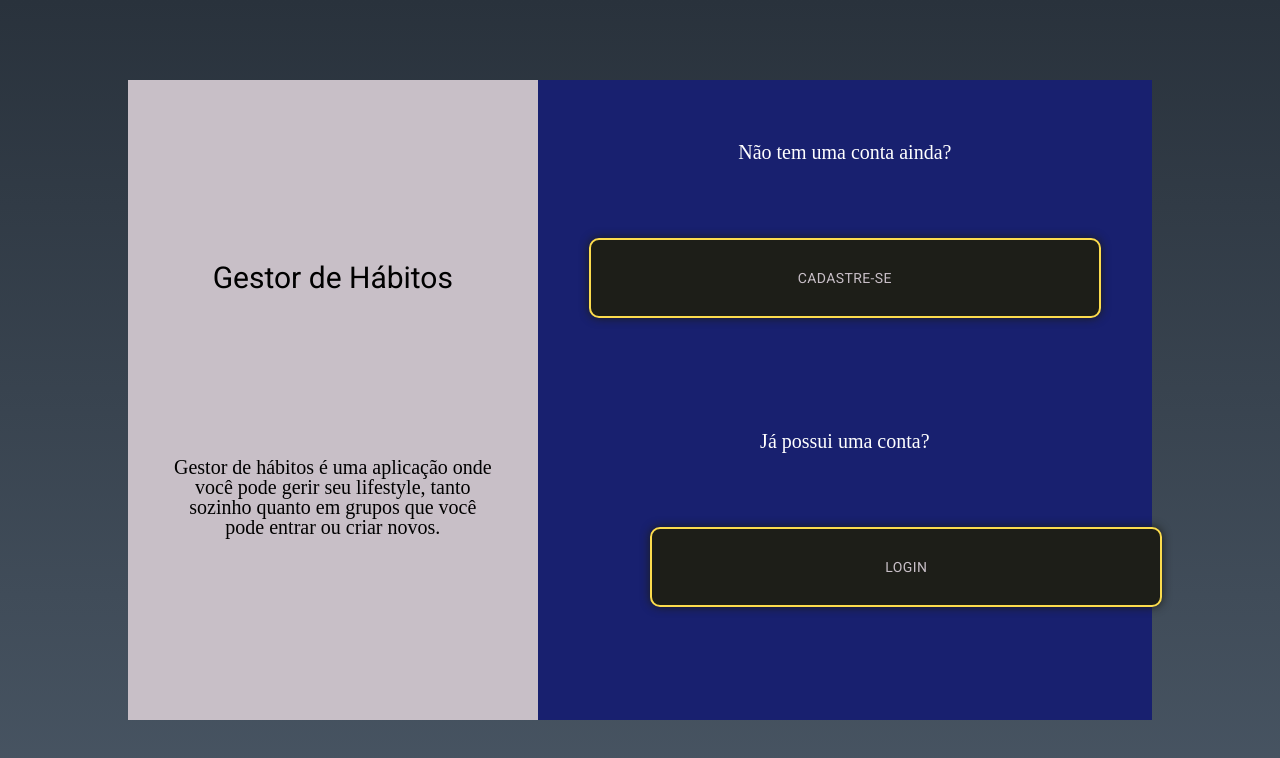
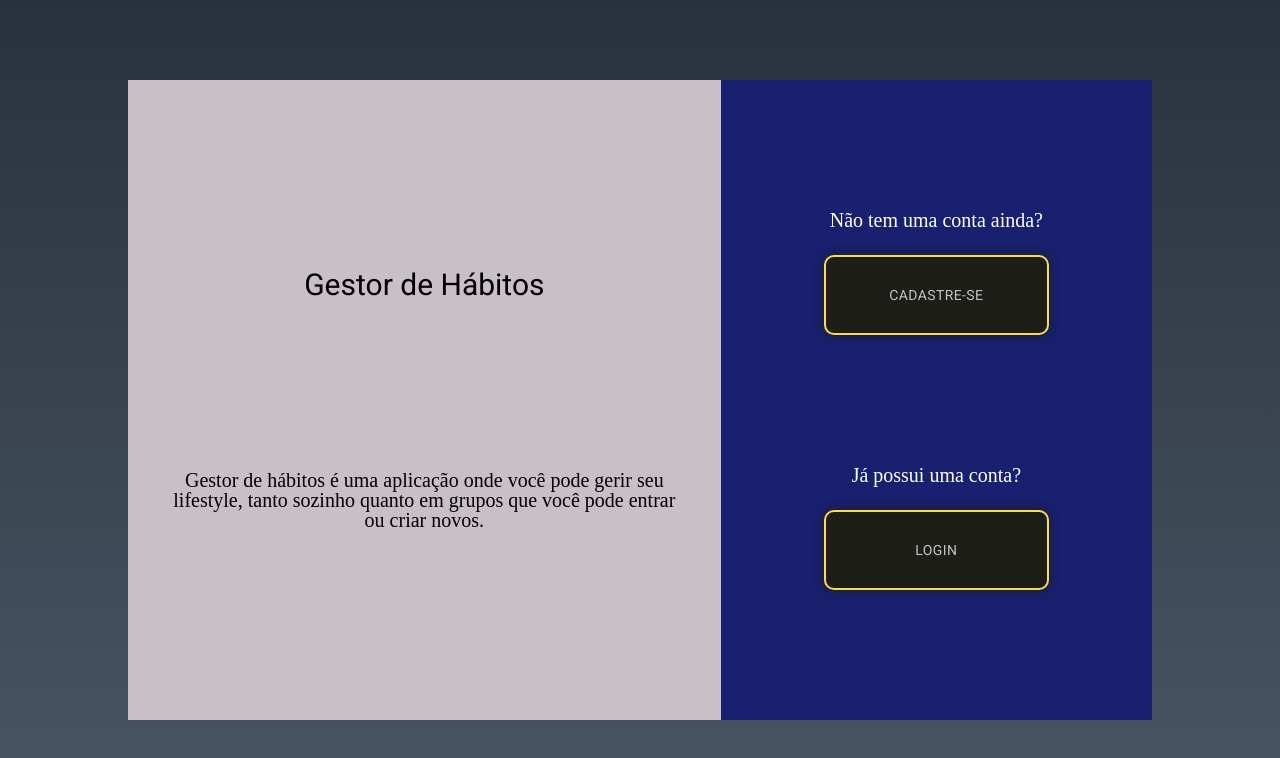
Before and after one commit to AdryellCabral/Habiking, a React (Create React App) app: page / in a window 1280 px wide. Shown: the top 758 px of the page. Built offline with nearby package versions, Linux system fonts and the light colour scheme; no server answers.

Commit message:
style/ fix buttons size

```diff
--- a/src/pages/Home/index.jsx
+++ b/src/pages/Home/index.jsx
@@ -19,10 +19,12 @@ const HomePage = () => (
         </h4>
       </DivDescription>
       <DivButtons>
-        <Link to="/register">
+        <div>
           <p>Não tem uma conta ainda?</p>
-          <ButtonComp>Cadastre-se</ButtonComp>
-        </Link>
+          <Link to="/register">
+            <ButtonComp>Cadastre-se</ButtonComp>
+          </Link>
+        </div>
         <div>
           <p>Já possui uma conta?</p>
           <Link to="/login">
--- a/src/pages/Home/styles.js
+++ b/src/pages/Home/styles.js
@@ -80,16 +80,18 @@ export const DivButtons = styled.div`
     color: inherit;
   }
 
-  button {
-    background-color: yellow;
-    border: none;
-    border-radius: 5px;
-    cursor: pointer;
-    padding: 10px 20px;
-  }
-
   @media (min-width: 768px) {
     height: 100%;
     width: 75%;
+
+    && {
+      a {
+        button {
+          width: 225px;
+          height: 80px;
+          margin: 0;
+        }
+      }
+    }
   }
 `;
--- a/src/pages/Login/styles.js
+++ b/src/pages/Login/styles.js
@@ -47,15 +47,6 @@ export const DivContainerLarge = styled.div`
     font-size: 20px;
   }
 
-  form button {
-    background-color: var(--colorFive);
-    padding: 15px 30px;
-    font-size: 20px;
-    border: 2px solid var(--colorFive);
-    border-radius: 10px;
-    color: var(--colorOne);
-  }
-
   p {
     font-size: 20px;
     color: var(--colorOne);
@@ -71,4 +62,14 @@ export const DivContainerLarge = styled.div`
     color: var(--colorFive);
     font-size: 20px;
   }
+
+  @media (min-width: 768px) {
+    && {
+      button {
+        width: 225px;
+        height: 80px;
+        margin: 0;
+      }
+    }
+  }
 `;
--- a/src/pages/Register/styles.js
+++ b/src/pages/Register/styles.js
@@ -47,15 +47,6 @@ export const DivContainerLarge = styled.div`
     font-size: 20px;
   }
 
-  form button {
-    background-color: var(--colorFive);
-    padding: 15px 30px;
-    font-size: 20px;
-    border: 2px solid var(--colorFive);
-    border-radius: 10px;
-    color: var(--colorOne);
-  }
-
   p {
     font-size: 20px;
     color: var(--colorOne);
@@ -71,4 +62,14 @@ export const DivContainerLarge = styled.div`
     color: var(--colorFive);
     font-size: 20px;
   }
+
+  @media (min-width: 768px) {
+    && {
+      button {
+        width: 225px;
+        height: 80px;
+        margin: 0;
+      }
+    }
+  }
 `;
```
